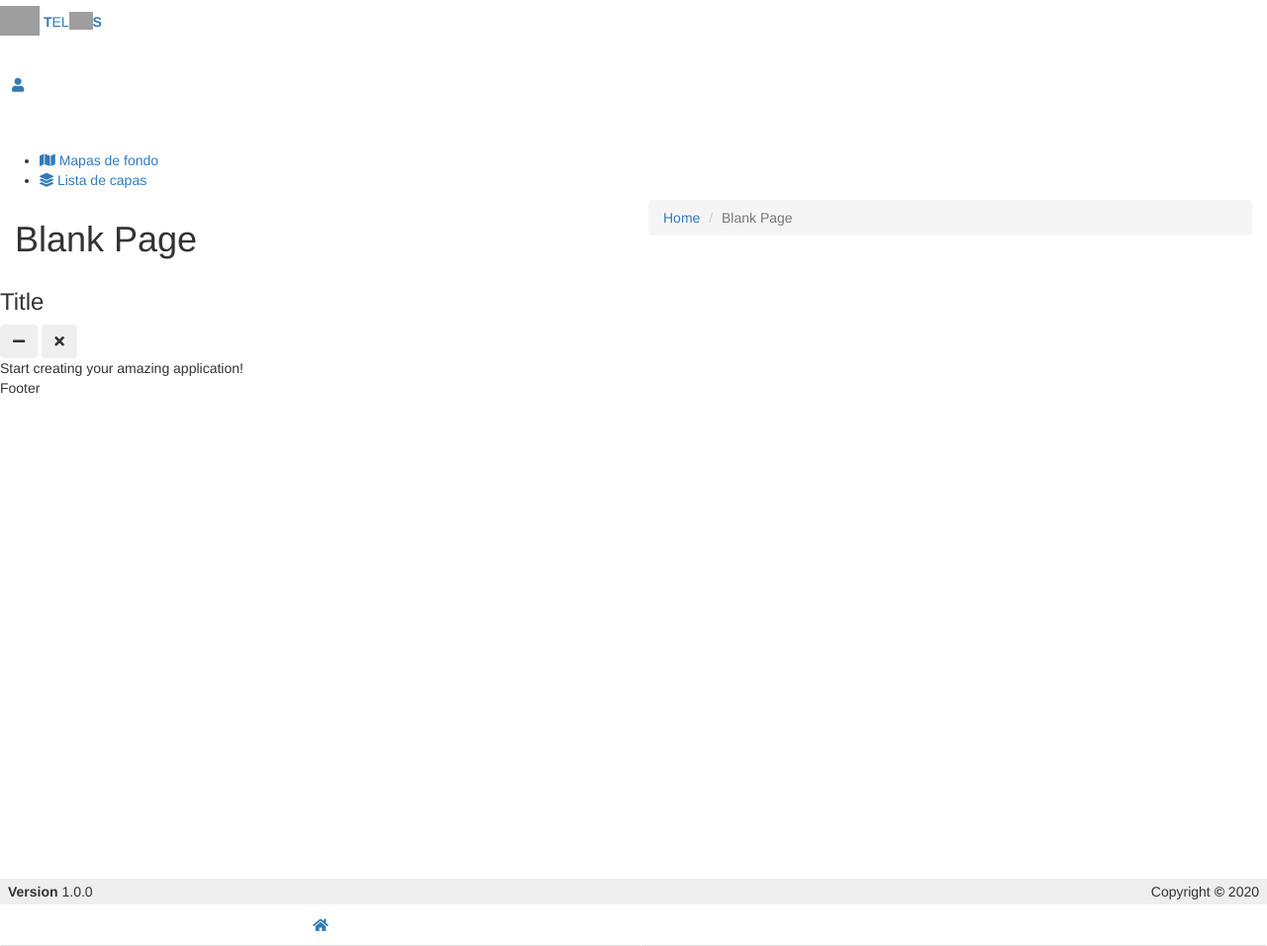
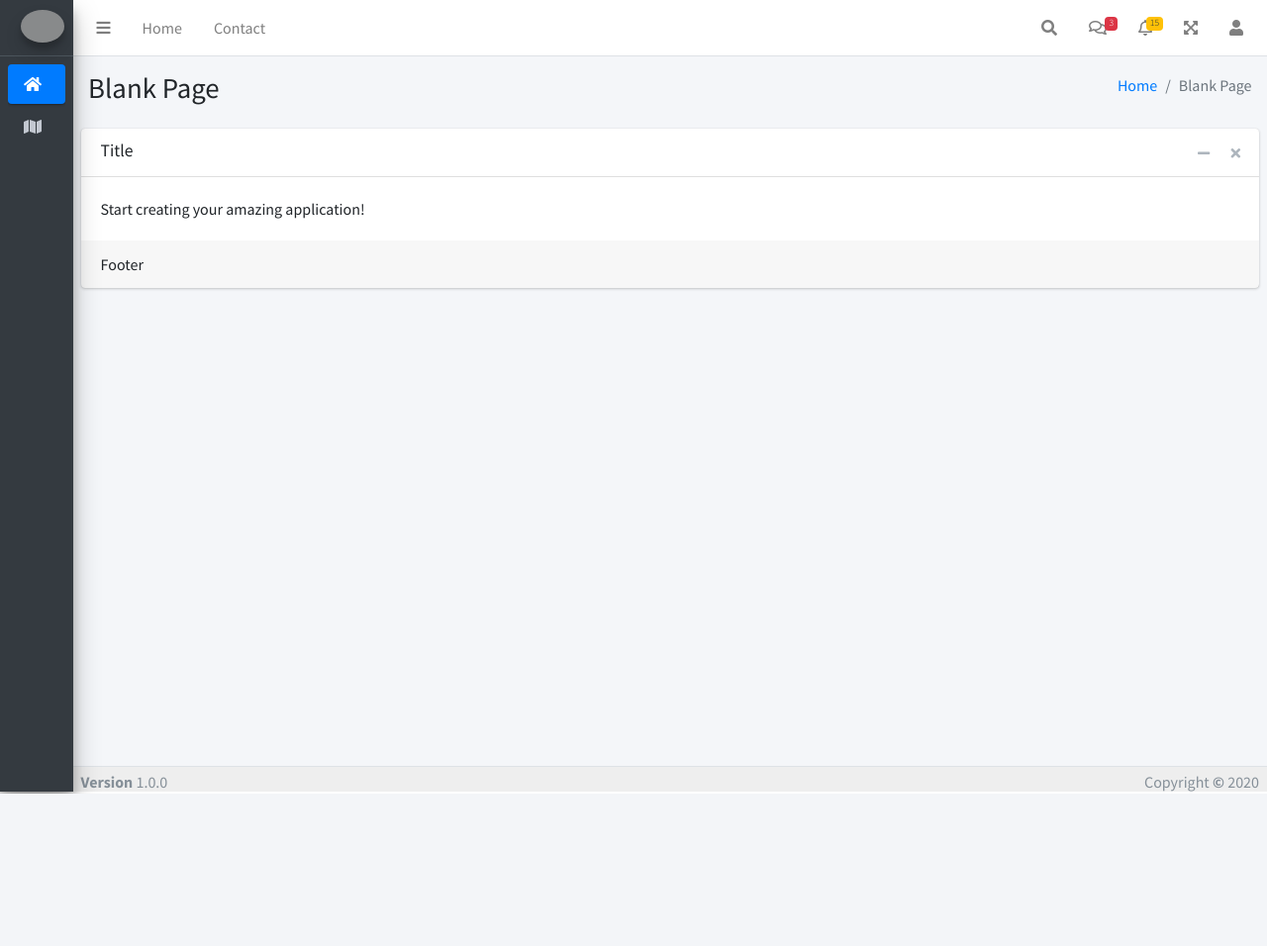
Before and after one commit to CryptoCereals/django-fullstack-jquery, a Django app: template subapps/django_onepage/templates/django_main.html in a window 1280 px wide. Shown: the whole page at 99% size. After the commit the page ends 802 px from the top, so only its background shows below. Run offline with Django 3.2, Linux system fonts and the light colour scheme; the template is opened without the code that fills it, so the values that code supplies are empty; some libraries are stand-ins or nearby versions; grey boxes are pictures that could not be loaded.

Commit message:
template done

```diff
--- a/core/__init__.py
+++ b/core/__init__.py
@@ -1,5 +1 @@
 from __future__ import absolute_import
-
-# This will make sure the app is always imported when
-# Django starts so that shared_task will use this app.
-from .celery import app as celery_app
--- a/core/urls.py
+++ b/core/urls.py
@@ -25,6 +25,5 @@ for app in settings.DJANGO_SUBAPPS:
     module_urls = path('', include(f'{app}.urls'))
     urlpatterns.append(module_urls)
 
-if settings.DEBUG == True:
-    urlpatterns += static(settings.STATIC_URL, document_root=settings.STATIC_ROOT)
-    urlpatterns += static(settings.MEDIA_URL, document_root=settings.MEDIA_ROOT)
+urlpatterns += static(settings.STATIC_URL, document_root=settings.STATIC_ROOT)
+urlpatterns += static(settings.MEDIA_URL, document_root=settings.MEDIA_ROOT)
--- a/manage.py
+++ b/manage.py
@@ -6,7 +6,7 @@ import sys
 
 def main():
     """Run administrative tasks."""
-    os.environ.setdefault('DJANGO_SETTINGS_MODULE', 'server.settings')
+    os.environ.setdefault('DJANGO_SETTINGS_MODULE', 'core.settings')
     try:
         from django.core.management import execute_from_command_line
     except ImportError as exc:
--- a/requirements.txt
+++ b/requirements.txt
@@ -1 +1 @@
-django==3.2.2
+django==3.2.4
--- a/static/package.json
+++ b/static/package.json
@@ -3,6 +3,7 @@
   "version": "1.0.0",
   "dependencies": {
     "@fortawesome/fontawesome-free": "5.15.1",
+    "icheck": "1.0.2",
     "admin-lte": "3.1.0"
   }
 }
--- a/subapps/django_login/urls.py
+++ b/subapps/django_login/urls.py
@@ -2,6 +2,6 @@ from django.urls import path
 from . import views
 
 urlpatterns = [
-    path('login/', views.login, name='login'),
-    path('logout/', views.logout, name='logout'),
+    path('accounts/login/', views.login, name='login'),
+    path('accounts/logout/', views.logout, name='logout'),
 ]
--- a/subapps/django_onepage/apps.py
+++ b/subapps/django_onepage/apps.py
@@ -1,5 +1,5 @@
 from django.apps import AppConfig
 
 
-class LoginConfig(AppConfig):
-    name = 'django_login'
+class OnepageConfig(AppConfig):
+    name = 'django_onepage'
--- a/subapps/django_onepage/forms.py
+++ /dev/null
@@ -1,6 +0,0 @@
-from django import forms
-
-
-class LoginForm(forms.Form):
-    username = forms.CharField()
-    password = forms.CharField(widget=forms.PasswordInput())
--- a/subapps/django_onepage/templates/django_header.html
+++ b/subapps/django_onepage/templates/django_header.html
@@ -1,68 +1,136 @@
 {% load static %}
-<header class="main-header">
+<nav class="main-header navbar navbar-expand navbar-white navbar-light">
+    <!-- Left navbar links -->
+    <ul class="navbar-nav">
+      <li class="nav-item">
+        <a class="nav-link" data-widget="pushmenu" href="#" role="button"><i class="fas fa-bars"></i></a>
+      </li>
+      <li class="nav-item d-none d-sm-inline-block">
+        <a href="/" class="nav-link">Home</a>
+      </li>
+      <li class="nav-item d-none d-sm-inline-block">
+        <a href="#" class="nav-link">Contact</a>
+      </li>
+    </ul>
 
-    <!-- Logo -->
-    <a href="#" class="logo" style="height:44px;line-height:44px">
-      <!-- mini logo for sidebar mini 50x50 pixels -->
-      <span class="logo-mini"><img style="height:30px;margin-top:-4px" src="{% static 'icons/telos_white.svg' %}"/></span>
-      <!-- logo for regular state and mobile devices -->
-      <span class="logo-lg"><b>T</b>EL<img style="height:18px;margin-top:-5px" src="{% static 'icons/telos_white.svg' %}"/><b>S</b></span>
+    <!-- Right navbar links -->
+    <ul class="navbar-nav ml-auto">
+      <!-- Navbar Search -->
+      <li class="nav-item">
+        <a class="nav-link" data-widget="navbar-search" href="#" role="button">
+          <i class="fas fa-search"></i>
         </a>
-
-    <!-- Header Navbar: style can be found in header.less -->
-    <nav class="navbar navbar-static-top navbar-bordered" style="min-height:44px;max-height:44px">
-      <!-- Sidebar toggle button-->
-      <a href="#" class="fa fa-linux sidebar-toggle" data-toggle="push-menu" role="button">
-        <span class="sr-only">Toggle navigation</span>
-      </a>
-
-      <!-- Navbar Right Menu -->
-      <div class="navbar-custom-menu">
-        <ul class="nav navbar-nav">
-          <!-- User Account: style can be found in dropdown.less -->
-          <li class="dropdown user user-menu">
-            <a href="#" class="dropdown-toggle" data-toggle="dropdown" style="padding:12px">
-              <span class="hidden-xs"><i class="fa fa-user"></i> {{request.user.username}}</span>
-            </a>
-            <ul class="dropdown-menu">
-              <!-- User image -->
-              <li class="user-header">
-                <p>
-                  {{request.user.username}}
-                  <small>Member since Nov. 2012</small>
-                </p>
-              </li>
-              <!-- Menu Body
-              <li class="user-body">
-                <div class="row">
-                  <div class="col-xs-4 text-center">
-                    <a href="#">Followers</a>
-                  </div>
-                  <div class="col-xs-4 text-center">
-                    <a href="#">Sales</a>
-                  </div>
-                  <div class="col-xs-4 text-center">
-                    <a href="#">Friends</a>
+        <div class="navbar-search-block">
+          <form class="form-inline">
+            <div class="input-group input-group-sm">
+              <input class="form-control form-control-navbar" type="search" placeholder="Search" aria-label="Search">
+              <div class="input-group-append">
+                <button class="btn btn-navbar" type="submit">
+                  <i class="fas fa-search"></i>
+                </button>
+                <button class="btn btn-navbar" type="button" data-widget="navbar-search">
+                  <i class="fas fa-times"></i>
+                </button>
               </div>
             </div>
-              </li>-->
-              <!-- Menu Footer-->
-              <li class="user-footer">
-                <div class="pull-left">
-                  <a href="#" class="btn btn-default btn-flat">Profile</a>
-                </div>
-                <div class="pull-right">
-                  <a href="/logout" class="btn btn-default btn-flat">Sign out</a>
+          </form>
         </div>
       </li>
-            </ul>
+
+      <!-- Messages Dropdown Menu -->
+      <li class="nav-item dropdown">
+        <a class="nav-link" data-toggle="dropdown" href="#">
+          <i class="far fa-comments"></i>
+          <span class="badge badge-danger navbar-badge">3</span>
+        </a>
+        <div class="dropdown-menu dropdown-menu-lg dropdown-menu-right">
+          <a href="#" class="dropdown-item">
+            <!-- Message Start -->
+            <div class="media">
+              <img src="{% static 'img/user1-128x128.jpg' %}" alt="User Avatar" class="img-size-50 mr-3 img-circle">
+              <div class="media-body">
+                <h3 class="dropdown-item-title">
+                  Brad Diesel
+                  <span class="float-right text-sm text-danger"><i class="fas fa-star"></i></span>
+                </h3>
+                <p class="text-sm">Call me whenever you can...</p>
+                <p class="text-sm text-muted"><i class="far fa-clock mr-1"></i> 4 Hours Ago</p>
+              </div>
+            </div>
+            <!-- Message End -->
+          </a>
+          <div class="dropdown-divider"></div>
+          <a href="#" class="dropdown-item">
+            <!-- Message Start -->
+            <div class="media">
+              <img src="{% static 'img/user1-128x128.jpg' %}" alt="User Avatar" class="img-size-50 img-circle mr-3">
+              <div class="media-body">
+                <h3 class="dropdown-item-title">
+                  John Pierce
+                  <span class="float-right text-sm text-muted"><i class="fas fa-star"></i></span>
+                </h3>
+                <p class="text-sm">I got your message bro</p>
+                <p class="text-sm text-muted"><i class="far fa-clock mr-1"></i> 4 Hours Ago</p>
+              </div>
+            </div>
+            <!-- Message End -->
+          </a>
+          <div class="dropdown-divider"></div>
+          <a href="#" class="dropdown-item">
+            <!-- Message Start -->
+            <div class="media">
+              <img src="{% static 'img/user1-128x128.jpg' %}" alt="User Avatar" class="img-size-50 img-circle mr-3">
+              <div class="media-body">
+                <h3 class="dropdown-item-title">
+                  Nora Silvester
+                  <span class="float-right text-sm text-warning"><i class="fas fa-star"></i></span>
+                </h3>
+                <p class="text-sm">The subject goes here</p>
+                <p class="text-sm text-muted"><i class="far fa-clock mr-1"></i> 4 Hours Ago</p>
+              </div>
+            </div>
+            <!-- Message End -->
+          </a>
+          <div class="dropdown-divider"></div>
+          <a href="#" class="dropdown-item dropdown-footer">See All Messages</a>
+        </div>
       </li>
-          <!-- Control Sidebar Toggle Button -->
-          <li>
-            <a href="#" data-toggle="control-sidebar"><i class="fa fa-gears"></i></a>
+      <!-- Notifications Dropdown Menu -->
+      <li class="nav-item dropdown">
+        <a class="nav-link" data-toggle="dropdown" href="#">
+          <i class="far fa-bell"></i>
+          <span class="badge badge-warning navbar-badge">15</span>
+        </a>
+        <div class="dropdown-menu dropdown-menu-lg dropdown-menu-right">
+          <span class="dropdown-item dropdown-header">15 Notifications</span>
+          <div class="dropdown-divider"></div>
+          <a href="#" class="dropdown-item">
+            <i class="fas fa-envelope mr-2"></i> 4 new messages
+            <span class="float-right text-muted text-sm">3 mins</span>
+          </a>
+          <div class="dropdown-divider"></div>
+          <a href="#" class="dropdown-item">
+            <i class="fas fa-users mr-2"></i> 8 friend requests
+            <span class="float-right text-muted text-sm">12 hours</span>
+          </a>
+          <div class="dropdown-divider"></div>
+          <a href="#" class="dropdown-item">
+            <i class="fas fa-file mr-2"></i> 3 new reports
+            <span class="float-right text-muted text-sm">2 days</span>
+          </a>
+          <div class="dropdown-divider"></div>
+          <a href="#" class="dropdown-item dropdown-footer">See All Notifications</a>
+        </div>
+      </li>
+      <li class="nav-item">
+        <a class="nav-link" data-widget="fullscreen" href="#" role="button">
+          <i class="fas fa-expand-arrows-alt"></i>
+        </a>
+      </li>
+      <li class="nav-item">
+        <a class="nav-link" href="/accounts/logout" role="button">
+          <i class="fas fa-user"></i><span> {{request.user.username}}</span>
+        </a>
       </li>
     </ul>
-      </div>
-
   </nav>
-  </header>
--- a/subapps/django_onepage/templates/django_main.html
+++ b/subapps/django_onepage/templates/django_main.html
@@ -4,17 +4,15 @@
 <head>
   <meta charset="utf-8">
   <meta http-equiv="X-UA-Compatible" content="IE=edge">
-  <title>AdminLTE 3 | Blank Page</title>
+  <title>WebAPP</title>
+  <link rel="shortcut icon" type="image/jpg" href="{% static 'favicon.ico' %}"/>
   <meta name="viewport" content="width=device-width, initial-scale=1"> <!-- Tell the browser to be responsive to screen width -->
 
 
   <!-- CSS LIBRARIES-->
   <link rel="stylesheet" href="{% static 'node_modules/bootstrap/dist/css/bootstrap.css' %}">
   <link rel="stylesheet" href="{% static 'node_modules/@fortawesome/fontawesome-free/css/all.css' %}">
-  <link rel="stylesheet" href="{% static 'node_modules/admin-lte/dist/css/AdminLTE.css' %}">
-  <link rel="stylesheet" href="{% static 'node_modules/admin-lte/dist/css/skins/_all-skins.css' %}">
-  <link rel="stylesheet" href="{% static 'node_modules/ionicons/dist/css/ionicons.css' %}">
-  <link rel="stylesheet" href="{% static 'css/admin-lte-extended.css' %}">
+  <link rel="stylesheet" href="{% static 'node_modules/admin-lte/dist/css/adminlte.css' %}">
   <link rel="stylesheet" href="https://fonts.googleapis.com/css?family=Source+Sans+Pro:300,400,400i,700">
   {% block css_local %} {% endblock %}
 
@@ -230,9 +228,7 @@
 <!-- JS LIBRARIES-->
 <script src="{% static 'node_modules/admin-lte/plugins/jquery/jquery.min.js' %}"></script>
 <script src="{% static 'node_modules/bootstrap/dist/js/bootstrap.js' %}"></script>
-<script src="{% static 'node_modules/admin-lte/bower_components/jquery-slimscroll/jquery.slimscroll.js' %}"></script>
-<script src="{% static 'node_modules/admin-lte/dist/js/adminlte.min.js' %}"></script>
-<script src="{% static 'node_modules/admin-lte/dist/js/demo.js' %}"></script>
+<script src="{% static 'node_modules/admin-lte/dist/js/adminlte.js' %}"></script>
 {% block js_local %} {% endblock %}
 
 </body>
--- a/subapps/django_onepage/templates/django_sidemenu.html
+++ b/subapps/django_onepage/templates/django_sidemenu.html
@@ -1,8 +1,14 @@
 {% load static %}
  <!-- Left side column. contains the logo and sidebar -->
-  <aside class="main-sidebar" style="padding-top: 44px">
+  <aside class="main-sidebar sidebar-dark-primary elevation-4 sidebar-no-expand">
+      <!-- Brand Logo -->
+      <a href="/" class="brand-link">
+          <img src="{% static 'img/AdminLTELogo.png' %}" alt="AdminLTE Logo" class="brand-image img-circle elevation-3" style="opacity: .8">
+          <span class="brand-text font-weight-light" style="margin:auto">pplication</span>
+      </a>
+
     <!-- sidebar: style can be found in sidebar.less -->
-    <section class="sidebar" id="sidemenu">
+    <div class="sidebar" id="sidemenu">
       <!-- Sidebar user panel
       <div class="user-panel">
         <div class="pull-left image">
@@ -26,10 +32,20 @@
       </form>-->
       <!-- /.search form -->
       <!-- sidebar menu: : style can be found in sidebar.less -->
-      <ul class="sidebar-menu" data-widget="tree">
-        <li id="basemaps"><a href="#"><i class="fa fa-map"></i> <span>Mapas de fondo</span></a></li>
-        <li id="layerlist"><a href="#"><i class="fa fa-layer-group"></i> <span>Lista de capas</span></a></li>
+      <nav class="mt-2">
+      <ul class="nav nav-pills nav-sidebar flex-column" data-widget="treeview" role="menu" data-accordion="false" style="overflow-x:hidden">
+        <li class="nav-item" id="basemaps">
+            <a href="#" class="nav-link active">
+                <i class="fa fa-home"></i> <p>Home</p>
+            </a>
+        </li>
+          <li class="nav-item" id="layerlist">
+            <a href="#" class="nav-link">
+                <i class="fa fa-map"></i> <p>Maps</p>
+            </a>
+        </li>
       </ul>
-    </section>
+      </nav>
+    </div>
     <!-- /.sidebar -->
   </aside>
--- a/subapps/django_onepage/urls.py
+++ b/subapps/django_onepage/urls.py
@@ -2,6 +2,5 @@ from django.urls import path
 from . import views
 
 urlpatterns = [
-    path('login/', views.login, name='login'),
-    path('logout/', views.logout, name='logout'),
+    path('', views.index, name='index'),
 ]
```
Also changed, not shown: core/settings.py (+15 -6 lines), private.ini (+4 -3 lines), subapps/django_login/templates/login.html (+16 -18 lines), subapps/django_onepage/tests.py (deleted, +0 -73 lines), subapps/django_onepage/views.py (+8 -30 lines), README.md, static/favicon.ico (added), 1 other file. Lines whose indentation alone changed are shown as unchanged.
